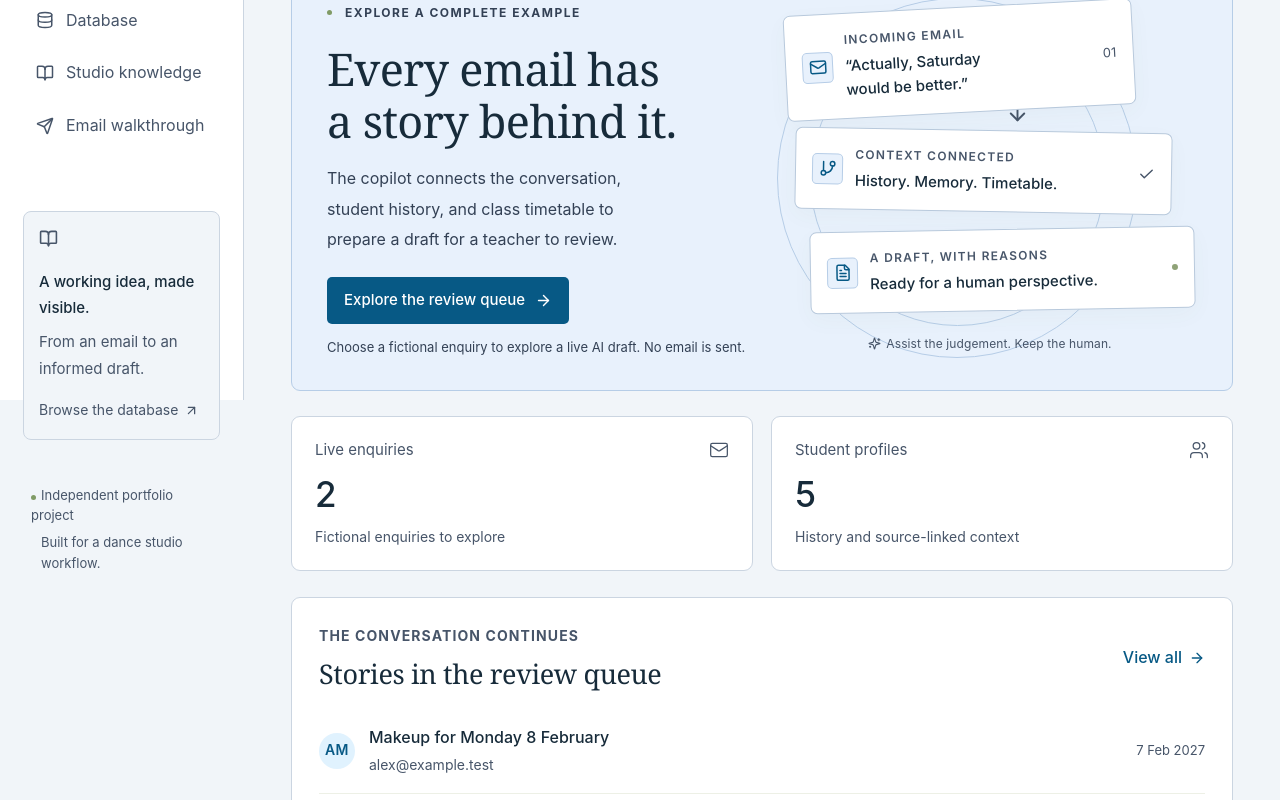
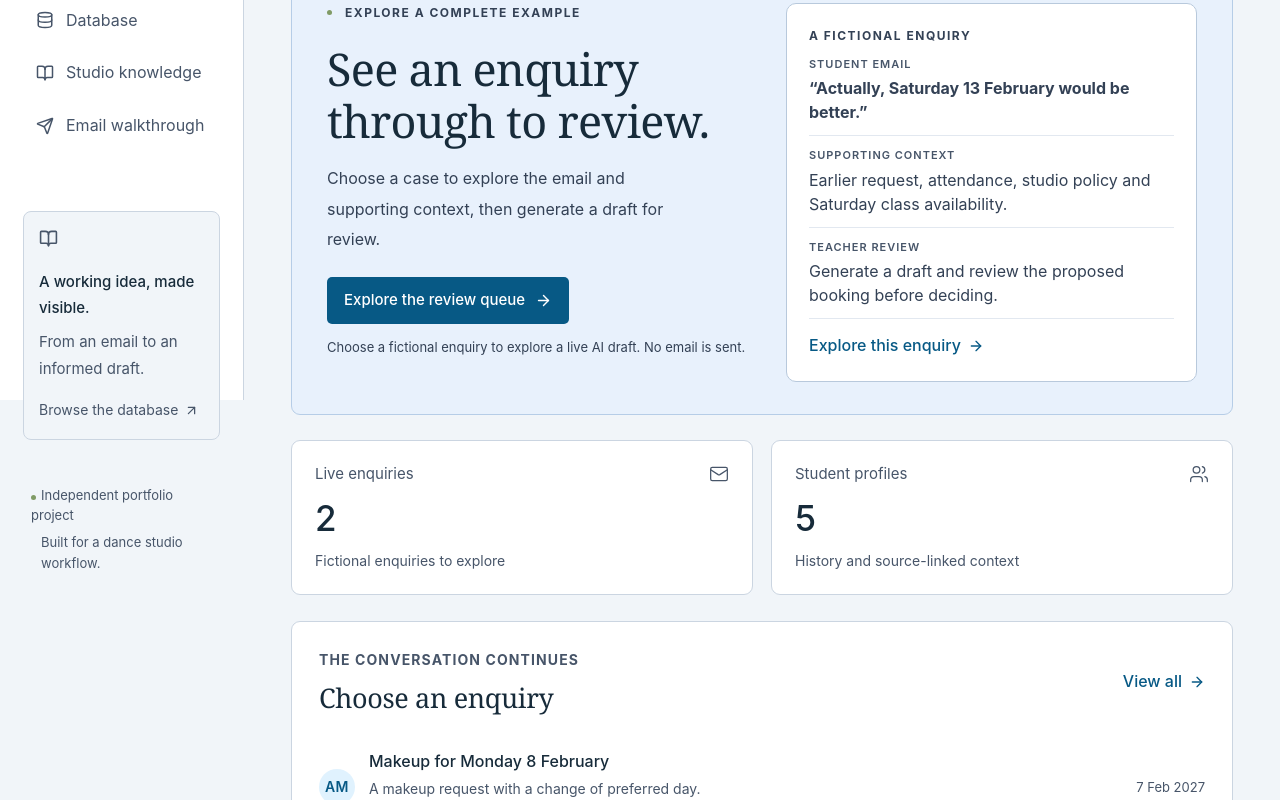
Before and after one commit to manjunjiangclara-cmyk/dance-studio-agent, a React (Vite) app in the folder frontend/: page / in a window 1280 px wide. Shown: the part 400-1200 px from the top of the page. Built offline with nearby package versions, Linux system fonts and the light colour scheme; a web font is replaced by a local one.

Commit message:
Show a concrete enquiry on the homepage

```diff
--- a/frontend/src/App.tsx
+++ b/frontend/src/App.tsx
@@ -612,12 +612,14 @@ function Overview() {
               : "EXPLORE A COMPLETE EXAMPLE"}
           </div>
           <h2>
-            Every email has
-            <br />a story behind it.
+            {workspace
+              ? "Every email has a story behind it."
+              : "See an enquiry through to review."}
           </h2>
           <p>
-            The copilot connects the conversation, student history, and class
-            timetable to prepare a draft for a teacher to review.
+            {workspace
+              ? "The copilot connects the conversation, student history, and class timetable to prepare a draft for a teacher to review."
+              : "Choose a case to explore the email and supporting context, then generate a draft for review."}
           </p>
           <Link className="button primary" to={`${base}/reviews`}>
             {workspace ? "Open review queue" : "Explore the review queue"}
@@ -629,6 +631,7 @@ function Overview() {
               : "Choose a fictional enquiry to explore a live AI draft. No email is sent."}
           </span>
         </div>
+        {workspace ? (
           <div
             className="hero-visual"
             aria-label="An email becomes a contextual draft for teacher review"
@@ -677,6 +680,32 @@ function Overview() {
               Assist the judgement. Keep the human.
             </div>
           </div>
+        ) : (
+          <div className="case-preview" aria-label="Example enquiry preview">
+            <span className="eyebrow">A FICTIONAL ENQUIRY</span>
+            <div className="case-preview-step">
+              <small>STUDENT EMAIL</small>
+              <strong>“Actually, Saturday 13 February would be better.”</strong>
+            </div>
+            <div className="case-preview-step">
+              <small>SUPPORTING CONTEXT</small>
+              <span>
+                Earlier request, attendance, studio policy and Saturday class
+                availability.
+              </span>
+            </div>
+            <div className="case-preview-step">
+              <small>TEACHER REVIEW</small>
+              <span>
+                Generate a draft and review the proposed booking before
+                deciding.
+              </span>
+            </div>
+            <Link className="inline-link" to="/demo/reviews/live-booking">
+              Explore this enquiry <ArrowRight size={16} />
+            </Link>
+          </div>
+        )}
       </section>
       <div className="metric-grid">
         <Metric
@@ -701,9 +730,7 @@ function Overview() {
         <div className="section-heading">
           <div>
             <div className="eyebrow">THE CONVERSATION CONTINUES</div>
-            <h2>
-              {workspace ? "Recent enquiries" : "Stories in the review queue"}
-            </h2>
+            <h2>{workspace ? "Recent enquiries" : "Choose an enquiry"}</h2>
           </div>
           <Link className="inline-link" to={`${base}/reviews`}>
             View all <ArrowRight size={16} />
--- a/frontend/src/LiveReviewQueue.tsx
+++ b/frontend/src/LiveReviewQueue.tsx
@@ -12,6 +12,7 @@ const cases: {
   scenario: TourScenario;
   subject: string;
   email: string;
+  description: string;
   received: string;
   messageTimes: string[];
 }[] = [
@@ -19,6 +20,7 @@ const cases: {
     scenario: "booking",
     subject: "Makeup for Monday 8 February",
     email: "alex@example.test",
+    description: "A makeup request with a change of preferred day.",
     received: "2027-02-07",
     messageTimes: ["2027-02-07T10:00:00+11:00", "2027-02-07T10:05:00+11:00"],
   },
@@ -26,6 +28,7 @@ const cases: {
     scenario: "document",
     subject: "Questions about starting ballet",
     email: "jules@example.test",
+    description: "A beginner asks about starting ballet and trial fees.",
     received: "2027-02-07",
     messageTimes: ["2027-02-07T10:00:00+11:00"],
   },
@@ -114,6 +117,7 @@ export function LiveReviewCases() {
           </span>
           <span className="run-person">
             <strong>{item.subject}</strong>
+            <span className="case-description">{item.description}</span>
             <span>{item.email}</span>
           </span>
           <span className="run-meta live-case-date">
--- a/frontend/src/style.css
+++ b/frontend/src/style.css
@@ -4296,3 +4296,39 @@ h3 {
   white-space: pre-wrap;
   overflow-wrap: anywhere;
 }
+
+/* Concrete example shown on the public overview. */
+.case-preview {
+  align-self: center;
+  background: #fff;
+  border: 1px solid #b8c9dc;
+  border-radius: 10px;
+  padding: 22px;
+  margin-left: 24px;
+}
+.case-preview-step {
+  padding: 11px 0;
+  border-bottom: 1px solid #e2e8f0;
+  line-height: 1.5;
+  color: #334155;
+}
+.case-preview-step small {
+  display: block;
+  color: #475569;
+  font-size: 11px;
+  font-weight: 600;
+  letter-spacing: 1px;
+  margin-bottom: 4px;
+}
+.case-preview .inline-link {
+  margin-top: 14px;
+}
+.run-person > .case-description {
+  white-space: normal;
+  overflow: visible;
+}
+@media (max-width: 900px) {
+  .case-preview {
+    margin: 24px 0 0;
+  }
+}
```
Also changed, not shown: 1 other file (tests, documents, lock files or other folders). Lines whose indentation alone changed are shown as unchanged.
